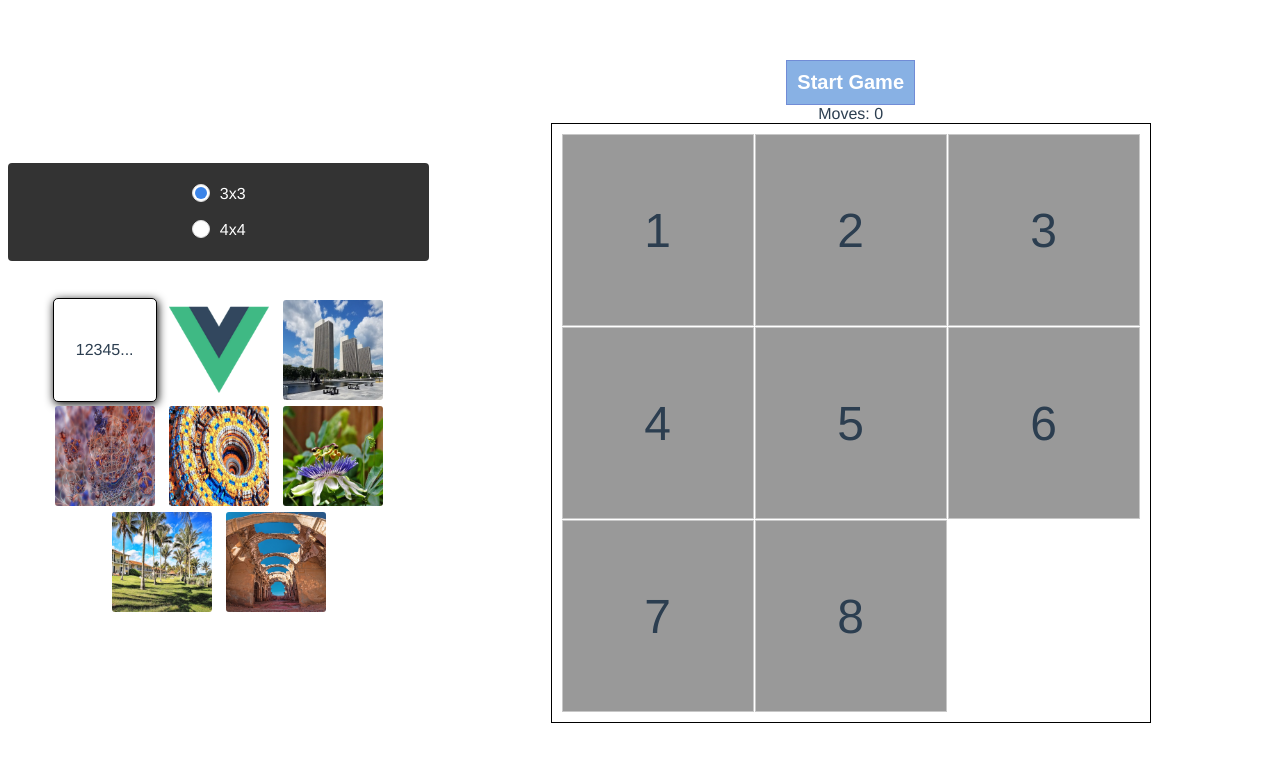
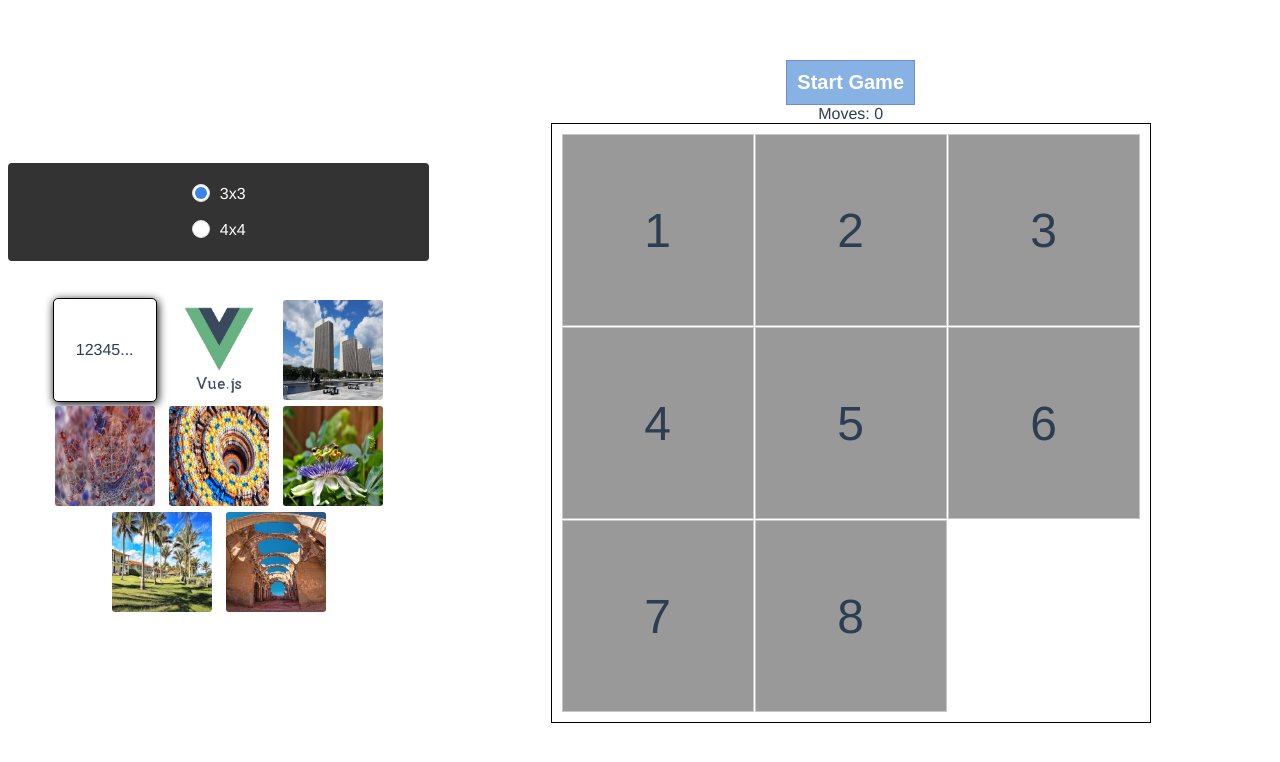
Before and after one commit to chtibrah/taquin, a Vue app: page /#/ in a window 1280 px wide. Shown: the top 762 px of the page. Built offline with nearby package versions, Linux system fonts and the light colour scheme.

Commit message:
add new pic

```diff
--- a/src/components/Config.vue
+++ b/src/components/Config.vue
@@ -44,7 +44,7 @@ export default {
       picture: 'none',
       pictureConfig: [
         {index: 'pic0', url: 'none'},
-        {index: 'pic1', url: '/static/pic1.png'},
+        {index: 'pic1', url: '/static/pic1.jpg'},
         {index: 'pic2', url: '/static/pic2.jpg'},
         {index: 'pic3', url: '/static/pic3.jpg'},
         {index: 'pic4', url: '/static/pic4.jpg'},
--- a/src/components/Piece.vue
+++ b/src/components/Piece.vue
@@ -1,7 +1,7 @@
 <template>
     <div class="piece"
         ref="thisPiece"
-        :style="background !== 'none' ? {'background': 'url(' + background + ') no-repeat ' + myPosX + ' ' + myPosY + ' transparent'} : {'background': 'rgba(0, 0, 0, 0.4)'}"
+        :style="background !== 'none' ? {'background': 'url(' + background + ') no-repeat ' + myPosX + ' ' + myPosY + ' rgba(0, 0, 0, 0.1)'} : {'background': 'rgba(0, 0, 0, 0.4)'}"
         @click="movePiece">
       <span v-if="background === 'none'">{{number}}</span>
     </div>
```
Also changed, not shown: static/pic1.jpg (added).
